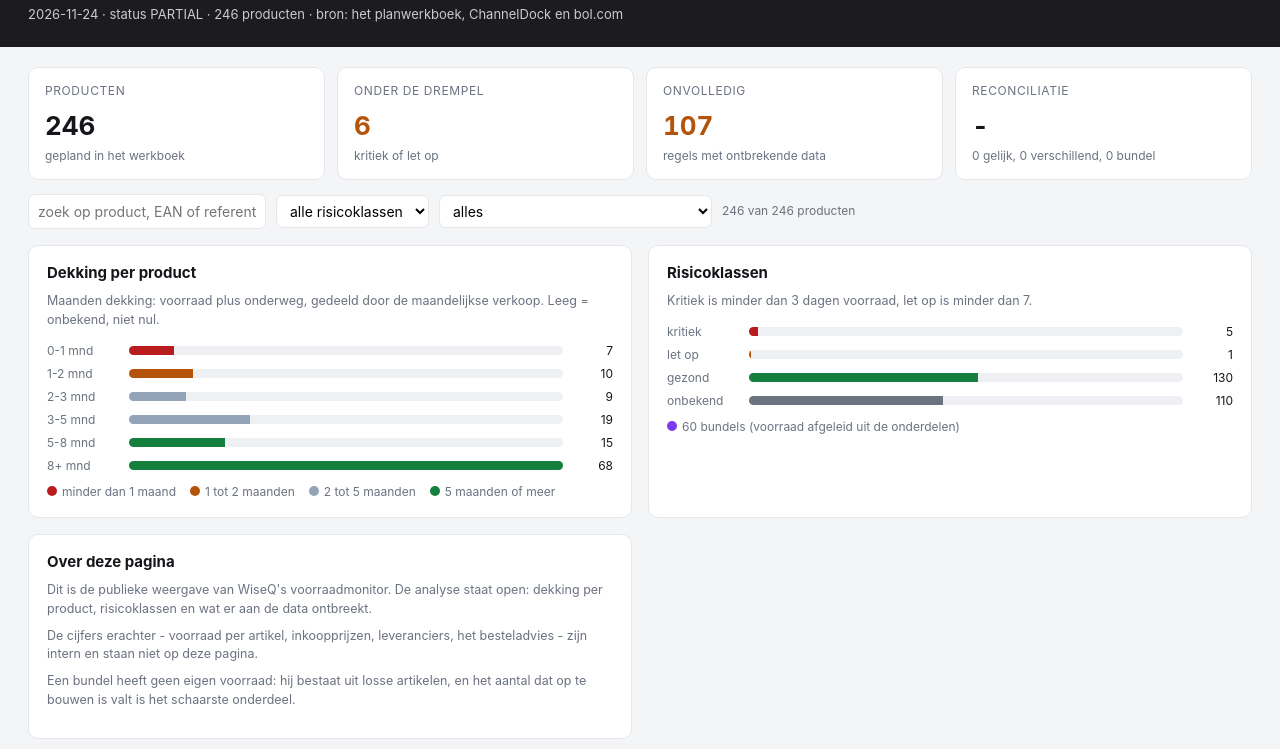
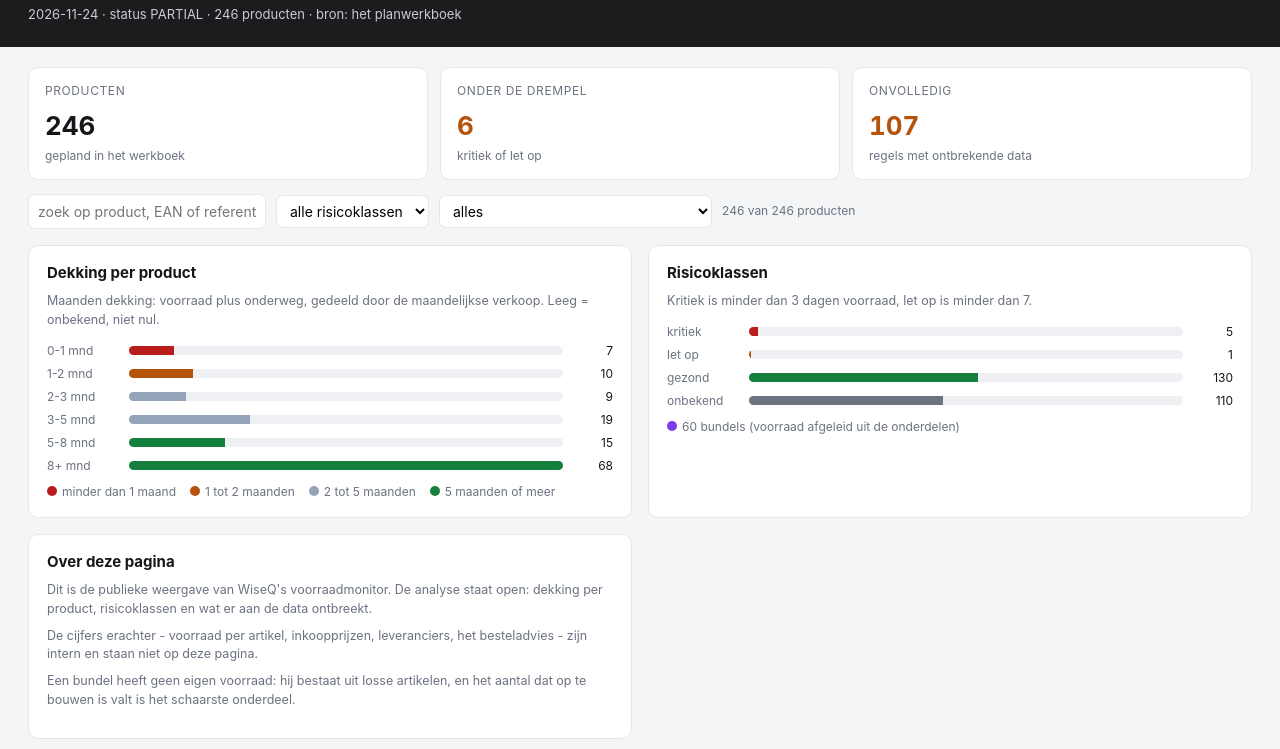
Before and after one commit to robnyari/wiseq-stock-dashboard, a plain HTML site: page index.html in a window 1280 px wide. Shown: the part 51-800 px from the top of the page. Drawn offline with Linux system fonts and the light colour scheme.

Commit message:
fix: the public page credits only the source it actually read
The public build reads the planning workbook and nothing else, so it no longer
claims ChannelDock and bol.com as a source, and the reconciliation tile - which
would have shown a meaningless zero - is gone.

```diff
--- a/index.html
+++ b/index.html
@@ -56,7 +56,7 @@
 <body>
 <header>
   <h1>WiseQ voorraadmonitor</h1>
-  <div class="sub">2026-11-24 &middot; status PARTIAL &middot; 246 producten &middot; bron: het planwerkboek, ChannelDock en bol.com</div>
+  <div class="sub">2026-11-24 &middot; status PARTIAL &middot; 246 producten &middot; bron: het planwerkboek</div>
 </header>
 <main>
   <div class="tiles" id="tiles"></div>
@@ -106,7 +106,7 @@ function renderTiles() {
     {label: 'Orderwaarde', value: eur(S.order_value_eur), hint: 'voorstel, wacht op goedkeuring', safe: false},
     {label: 'Onvolledig', value: num(S.incomplete_rows), hint: 'regels met ontbrekende data', cls: S.incomplete_rows ? 'warn' : 'good', safe: true},
     {label: 'Reconciliatie', value: agreement === null ? '-' : pct(agreement),
-     hint: rec.agrees + ' gelijk, ' + rec.disagrees + ' verschillend, ' + rec.bundle_definition + ' bundel', safe: true},
+     hint: rec.agrees + ' gelijk, ' + rec.disagrees + ' verschillend, ' + rec.bundle_definition + ' bundel', safe: false},
     {label: 'Zonder leverancier', value: pct(S.products ? S.missing_supplier / S.products : null), hint: 'het Step 1 gat', cls: S.missing_supplier ? 'bad' : 'good', safe: false},
     {label: 'Zonder inkoopprijs', value: pct(S.products ? S.missing_price / S.products : null), hint: 'het Step 1 gat', cls: S.missing_price ? 'bad' : 'good', safe: false}
   ];
```
